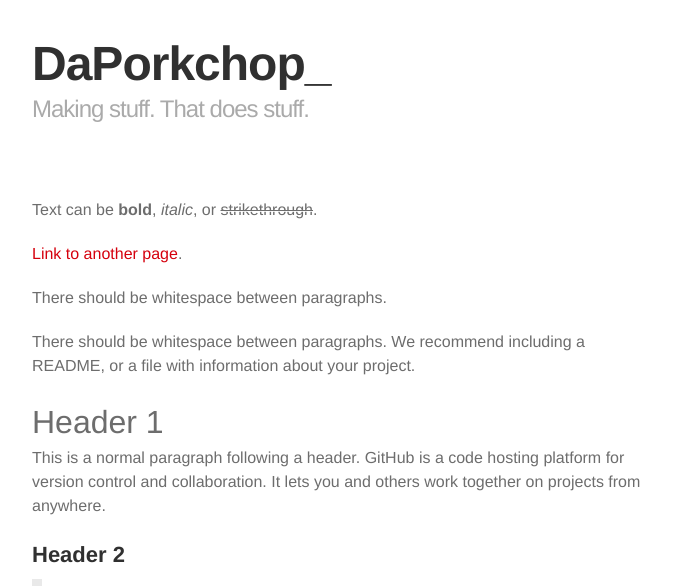
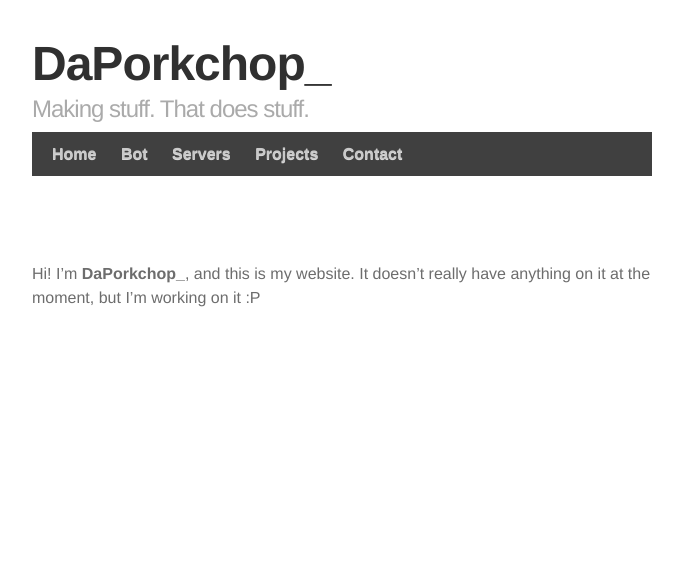
Before and after one commit to DaMatrix/damatrix.github.io, a Jekyll site: the page built from index.md, in a window 1280 px wide and 1400 px high. Shown: the top 586 px of the window, without its empty margins (298-981 px from the left). Built offline with Jekyll 4.4.1, drawn with Linux system fonts in a browser that asks for light colours; some web fonts are replaced; some of the changed text lies outside the part shown.

````diff
--- a/_layouts/default.html
+++ b/_layouts/default.html
@@ -12,14 +12,29 @@
     <![endif]-->
     <title>{{ site.title | default: site.github.repository_name }} by {{ site.github.owner_name }}</title>
   </head>
-
   <body>
     <div id="container">
       <div class="inner">
-
         <header>
           <h1>{{ site.title | default: site.github.repository_name }}</h1>
           <h2>{{ site.description | default: site.github.project_tagline }}</h2>
+          <ul style="padding: 10px; background: rgba(0,0,0,0.75);">
+            <li style="display: inline; padding: 0px 10px 0px 10px;">
+              <a href="/" style="color: #c9c9c9; font-weight: bold; text-decoration: none !important;">Home</a>
+            </li>
+            <li style="display: inline; padding: 0px 10px 0px 10px;">
+              <a href="/porkbot" style="color: #c9c9c9; font-weight: bold; text-decoration: none !important;">Bot</a>
+            </li>
+            <li style="display: inline; padding: 0px 10px 0px 10px;">
+              <a href="/servers" style="color: #c9c9c9; font-weight: bold; text-decoration: none !important;">Servers</a>
+            </li>
+            <li style="display: inline; padding: 0px 10px 0px 10px;">
+              <a href="/projects" style="color: #c9c9c9; font-weight: bold; text-decoration: none !important;">Projects</a>
+            </li>
+            <li style="display: inline; padding: 0px 10px 0px 10px;">
+              <a href="/contact" style="color: #c9c9c9; font-weight: bold; text-decoration: none !important;">Contact</a>
+            </li>
+          </ul>
         </header>
         <hr>
         <section id="main_content">
@@ -43,7 +58,7 @@
       <br>
       <iframe scrolling="no" style="border: 0; width: 728px; height: 90px;" src="//coinurl.com/get.php?id=57790"></iframe>
       <br>
-      <iframe src="https://coinmedia.co/new_code_site45454.js" scrolling="no" frameborder="0" width="728px" height="120px"></iframe>
+      <iframe src="https://coinmedia.co/new_code_site45455.js" scrolling="no" frameborder="0" width="728px" height="120px"></iframe>
       <br>
       <p>Donate to me: 16c6SxeTDfFEM16mumNav8QtFCeRHvf5S8</p>
     </div>
--- a/index.md
+++ b/index.md
@@ -2,122 +2,4 @@
 layout: default
 ---
 
-Text can be **bold**, _italic_, or ~~strikethrough~~.
-
-[Link to another page](another-page).
-
-There should be whitespace between paragraphs.
-
-There should be whitespace between paragraphs. We recommend including a README, or a file with information about your project.
-
-# [](#header-1)Header 1
-
-This is a normal paragraph following a header. GitHub is a code hosting platform for version control and collaboration. It lets you and others work together on projects from anywhere.
-
-## [](#header-2)Header 2
-
-> This is a blockquote following a header.
->
-> When something is important enough, you do it even if the odds are not in your favor.
-
-### [](#header-3)Header 3
-
-```js
-// Javascript code with syntax highlighting.
-var fun = function lang(l) {
-  dateformat.i18n = require('./lang/' + l)
-  return true;
-}
-```
-
-```ruby
-# Ruby code with syntax highlighting
-GitHubPages::Dependencies.gems.each do |gem, version|
-  s.add_dependency(gem, "= #{version}")
-end
-```
-
-#### [](#header-4)Header 4
-
-*   This is an unordered list following a header.
-*   This is an unordered list following a header.
-*   This is an unordered list following a header.
-
-##### [](#header-5)Header 5
-
-1.  This is an ordered list following a header.
-2.  This is an ordered list following a header.
-3.  This is an ordered list following a header.
-
-###### [](#header-6)Header 6
-
-| head1        | head two          | three |
-|:-------------|:------------------|:------|
-| ok           | good swedish fish | nice  |
-| out of stock | good and plenty   | nice  |
-| ok           | good `oreos`      | hmm   |
-| ok           | good `zoute` drop | yumm  |
-
-### There's a horizontal rule below this.
-
-* * *
-
-### Here is an unordered list:
-
-*   Item foo
-*   Item bar
-*   Item baz
-*   Item zip
-
-### And an ordered list:
-
-1.  Item one
-1.  Item two
-1.  Item three
-1.  Item four
-
-### And a nested list:
-
-- level 1 item
-  - level 2 item
-  - level 2 item
-    - level 3 item
-    - level 3 item
-- level 1 item
-  - level 2 item
-  - level 2 item
-  - level 2 item
-- level 1 item
-  - level 2 item
-  - level 2 item
-- level 1 item
-
-### Small image
-
-![](https://assets-cdn.github.com/images/icons/emoji/octocat.png)
-
-### Large image
-
-![](https://guides.github.com/activities/hello-world/branching.png)
-
-
-### Definition lists can be used with HTML syntax.
-
-<dl>
-<dt>Name</dt>
-<dd>Godzilla</dd>
-<dt>Born</dt>
-<dd>1952</dd>
-<dt>Birthplace</dt>
-<dd>Japan</dd>
-<dt>Color</dt>
-<dd>Green</dd>
-</dl>
-
-```
-Long, single-line code blocks should not wrap. They should horizontally scroll if they are too long. This line should be long enough to demonstrate this.
-```
-
-```
-The final element.
-```
+Hi! I'm **DaPorkchop_**, and this is my website. It doesn't really have anything on it at the moment, but I'm working on it :P
````
Also changed, not shown: another-page.md (deleted, +0 -9 lines), contact.md (added, +27 -0 lines), porkbot.md (added, +11 -0 lines), projects.md (added, +6 -0 lines), servers.md (added, +6 -0 lines).
